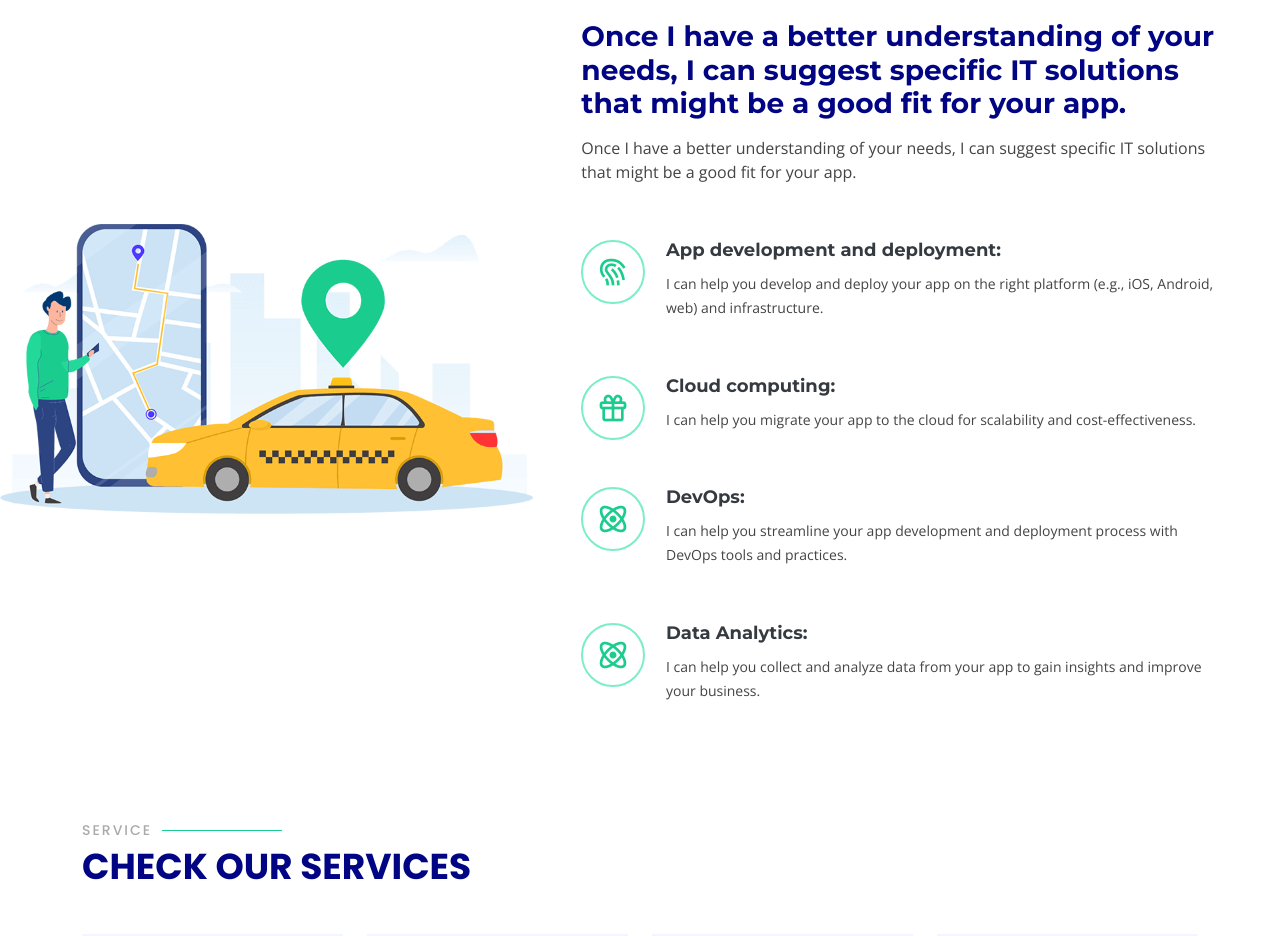
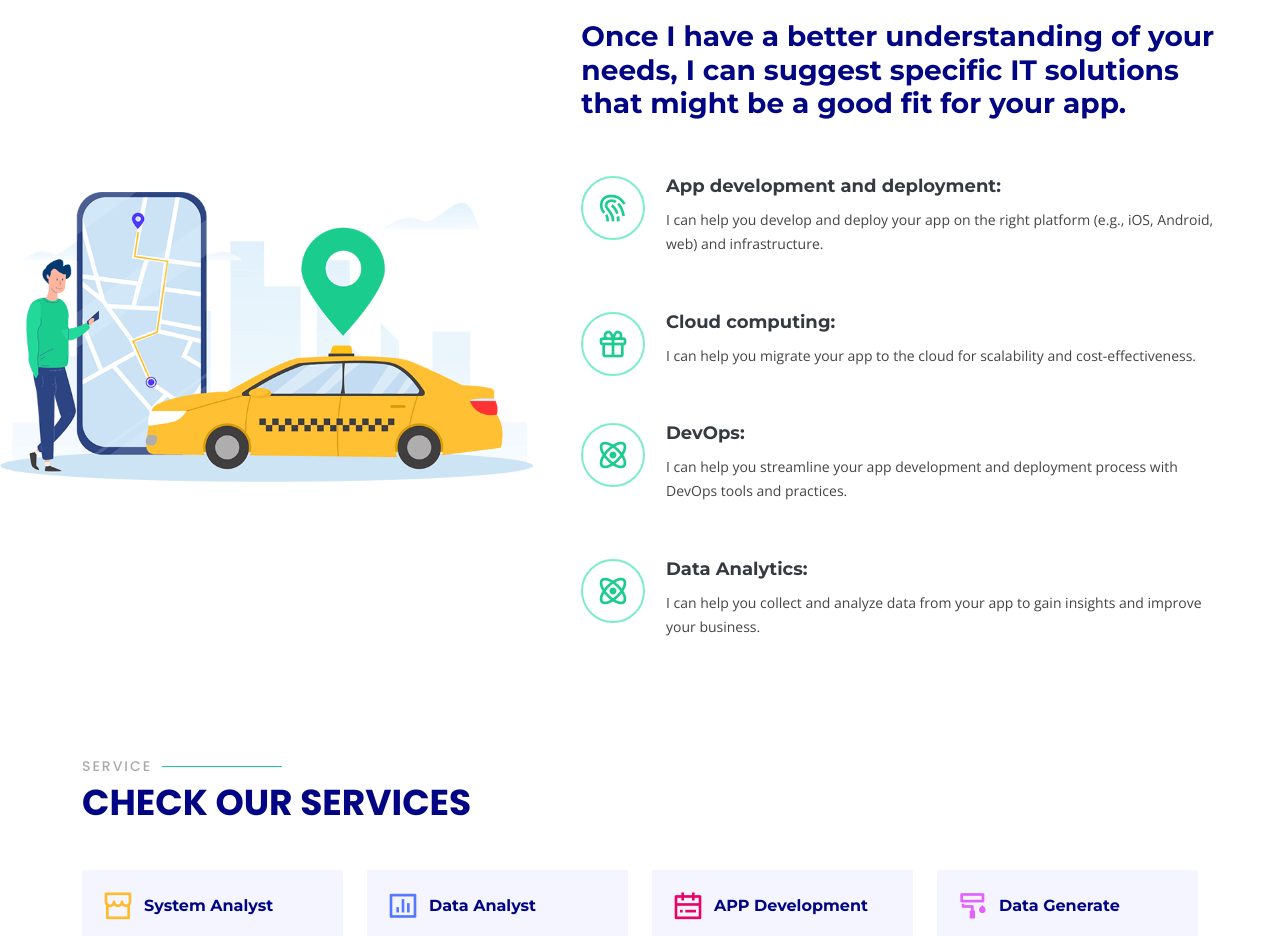
Before and after one commit to Bachchejee/alphaburg, a plain HTML site: page index.html in a window 1280 px wide. Shown: the part 1500-2436 px from the top of the page. Drawn offline with nearby package versions, Linux system fonts and the light colour scheme.

Commit message:
Update index.html

```diff
--- a/index.html
+++ b/index.html
@@ -157,7 +157,6 @@
 
           <div class="col-xl-7 col-lg-6 icon-boxes d-flex flex-column align-items-stretch justify-content-center py-5 px-lg-5" data-aos="fade-left">
             <h3>Once I have a better understanding of your needs, I can suggest specific IT solutions that might be a good fit for your app.</h3>
-            <p>Once I have a better understanding of your needs, I can suggest specific IT solutions that might be a good fit for your app.</p>
 
             <div class="icon-box" data-aos="zoom-in" data-aos-delay="100">
               <div class="icon"><i class="bx bx-fingerprint"></i></div>
```
